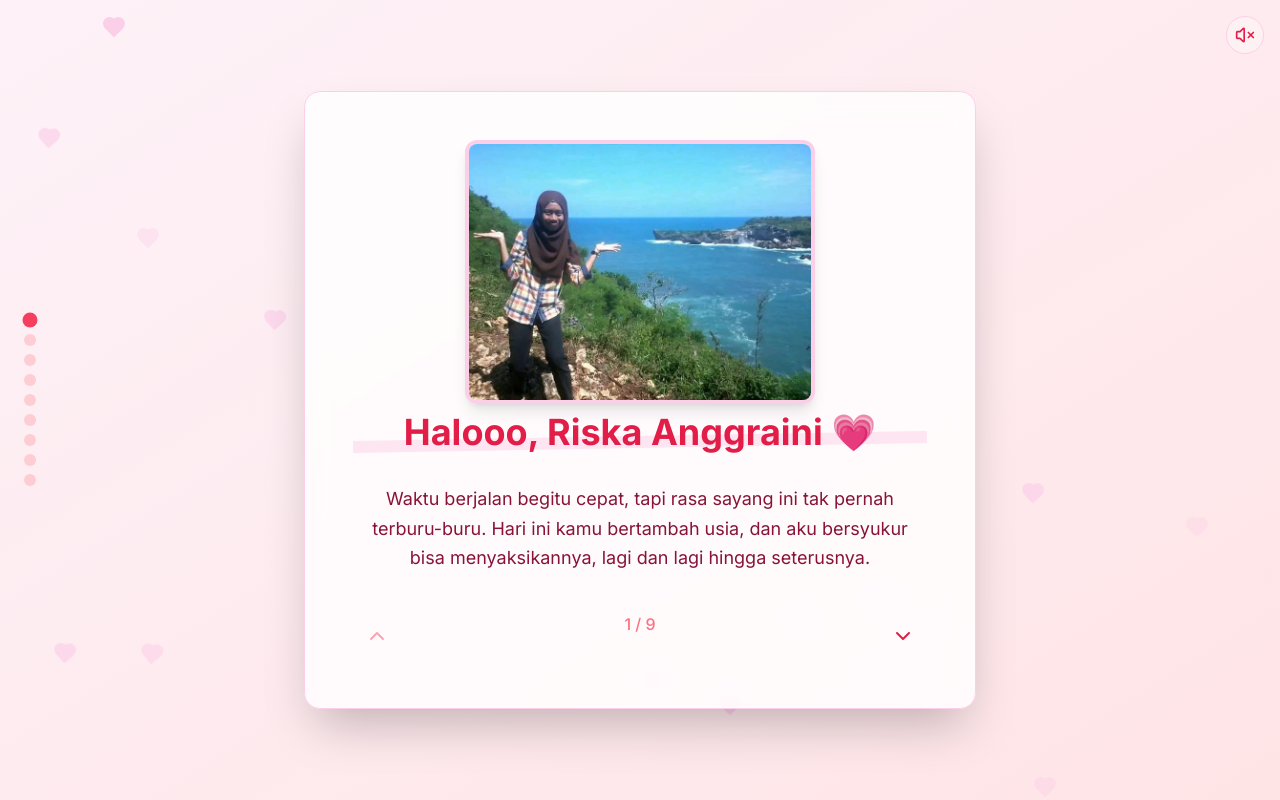
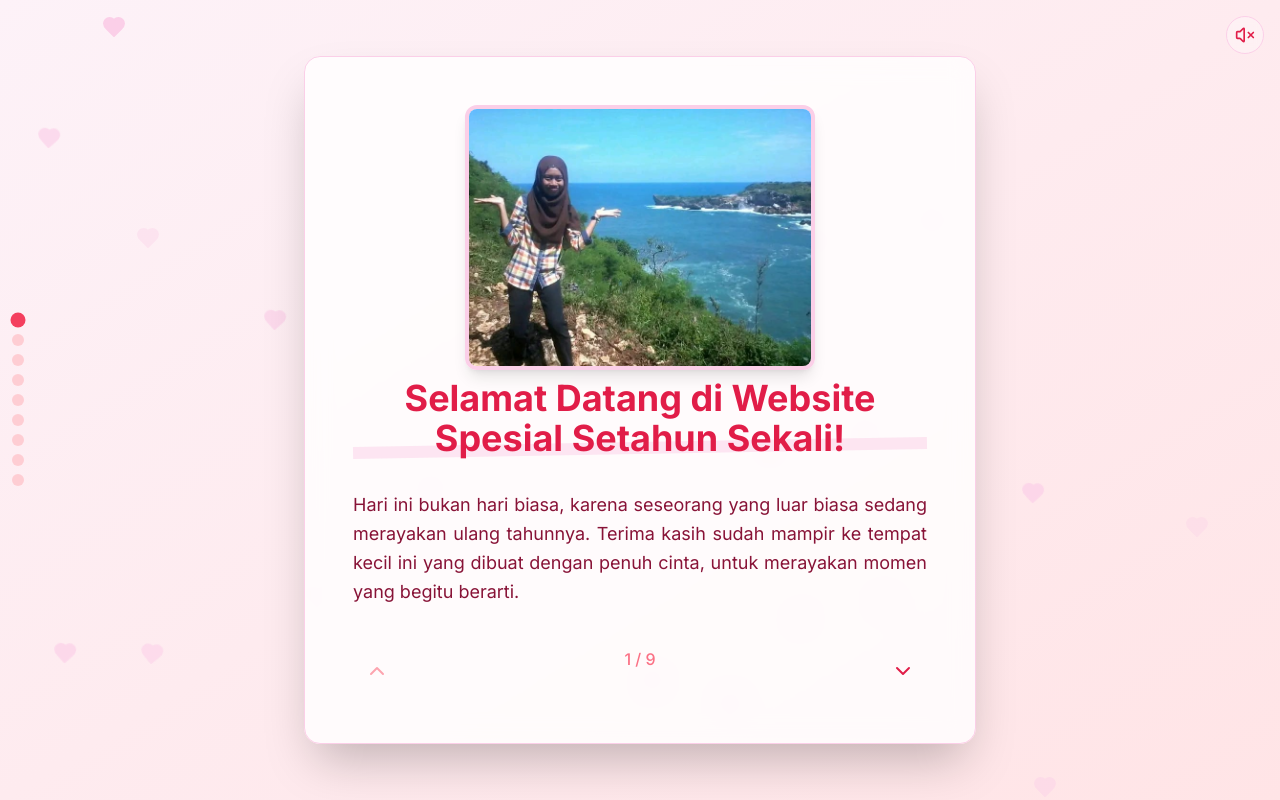
Before and after one commit to Sanjikunnn/hbdayang, a Next.js app: page / in a window 1280 px wide. Built offline with nearby package versions, Linux system fonts and the light colour scheme.

Commit message:
Update ke-3

```diff
--- a/app/page.tsx
+++ b/app/page.tsx
@@ -218,9 +218,9 @@ export default function BirthdayPage() {
   const sections = [
     {
       id: "greeting",
-      title: "Halooo, Riska Anggraini 💗",
+      title: "Selamat Datang di Website Spesial Setahun Sekali!",
       content:
-        "Waktu berjalan begitu cepat, tapi rasa sayang ini tak pernah terburu-buru. Hari ini kamu bertambah usia, dan aku bersyukur bisa menyaksikannya, lagi dan lagi hingga seterusnya.",
+        "Hari ini bukan hari biasa, karena seseorang yang luar biasa sedang merayakan ulang tahunnya. Terima kasih sudah mampir ke tempat kecil ini yang dibuat dengan penuh cinta, untuk merayakan momen yang begitu berarti.",
     },
     {
       id: "memories",
@@ -440,7 +440,7 @@ export default function BirthdayPage() {
       )}
 
       {/* Navigation indicator */}
-      <div className="fixed left-6 top-1/2 -translate-y-1/2 flex flex-col gap-2">
+      <div className="fixed left-3 top-1/2 -translate-y-1/2 flex flex-col gap-2 z-50">
         {sections.map((_, index) => (
           <button
             key={index}
@@ -454,7 +454,7 @@ export default function BirthdayPage() {
       </div>
 
       {/* Main content */}
-      <div className="w-full max-w-6xl min-h-screen flex items-center justify-center px-6">
+      <div className="w-full max-w-6xl min-h-screen flex items-center justify-center text-justify px-4">
         <AnimatePresence mode="wait">
           <motion.div
             key={currentSection}
@@ -477,7 +477,7 @@ export default function BirthdayPage() {
             )}
 
             {currentSection === 1 && (
-              <div className="grid grid-cols-2 gap-4 mb-8 text-justify">
+              <div className="grid grid-cols-2 gap-2 mb-8 text-justify">
                 <Image
                   src="/memories/IMG-20250501-WA0009.jpg?height=200&width=200"
                   width={200}
@@ -500,7 +500,7 @@ export default function BirthdayPage() {
                 initial={{ opacity: 0 }}
                 animate={{ opacity: 1 }}
                 transition={{ staggerChildren: 0.1, delayChildren: 0.3 }}
-                className="grid grid-cols-2 md:grid-cols-3 gap-3 mb-8"
+                className="grid grid-cols-2 md:grid-cols-3 gap-3 mb-8 text-justify"
               >
                 {memoryPhotos.map((memory, i) => (
                   <motion.div
@@ -570,17 +570,17 @@ export default function BirthdayPage() {
               <div className="w-full h-full bg-[radial-gradient(ellipse_at_top,_var(--tw-gradient-stops))] from-pink-300 via-pink-200 to-pink-100" />
             </div>
 
-            <div className="z-10 text-center px-4 py-8">
-              <h3 className="text-xl font-bold text-rose-600 mb-1">Untukmu yang Teristimewa</h3>
-              <h4 className="text-2xl font-bold text-rose-600 mb-4">Riska Anggraini</h4>
+            <div className="z-10 text-justify px-1 py-8">
+              <h3 className="text-xl font-bold text-rose-600 mb-1 text-center">Untukmu yang Teristimewa</h3>
+              <h4 className="text-2xl font-bold text-rose-600 mb-4 text-center">Riska Anggraini</h4>
               <p className="text-rose-800 mb-6 leading-relaxed">
                 Setiap detik yang kita lewati bersama adalah anugerah terindah. Cintamu, perhatianmu, dan cara kau membuat setiap hari menjadi lebih berarti, semuanya adalah keajaiban yang aku syukuri setiap saat. Aku tak pernah merasa seutuhnya hidup hingga aku memilikimu di sisi.
               </p>
               <p className="text-rose-800 mb-6 leading-relaxed">
                 Di hari ulang tahunmu ini, izinkan aku mengucapkan betapa besar rasa terima kasihku atas segala yang telah kau beri. Semoga kebahagiaanmu selalu mekar seperti bunga yang tak pernah layu, dan cinta kita semakin kokoh, tak tergoyahkan oleh waktu.
               </p>
-              <p className="text-rose-600 font-bold">Pria dengan penuh cinta,</p>
-              <p className="italic text-rose-500">Faizal Muhamad Iqbal</p>
+              <p className="text-rose-600 font-bold text-center">Pria dengan penuh cinta,</p>
+              <p className="italic text-rose-500 text-center">Faizal Muhamad Iqbal</p>
             </div>
 
 
@@ -605,7 +605,7 @@ export default function BirthdayPage() {
 
             {currentSection === 4 && (
               <div className="mb-8">
-                <div className="relative overflow-hidden rounded-xl border-2 border-pink-200 shadow-lg aspect-video">
+                <div className="relative overflow-hidden h-[270px] w-full rounded-xl border-2 border-pink-200 shadow-lg aspect-video">
                   {/* Slideshow */}
                   <div className="relative w-full h-full">
                     <AnimatePresence mode="wait">
@@ -623,8 +623,8 @@ export default function BirthdayPage() {
                           fill
                           className="object-cover"
                         />
-                        <div className="absolute inset-x-0 bottom-0 bg-gradient-to-t from-black/70 to-transparent p-4 text-white">
-                          <p className="text-center font-medium">{slideshowImages[currentSlide].caption}</p>
+                        <div className="absolute inset-x-0 bottom-0 bg-gradient-to-t from-black/70 to-transparent p-0 text-white">
+                          <p className="text-center font-sm">{slideshowImages[currentSlide].caption}</p>
                         </div>
                       </motion.div>
                     </AnimatePresence>
@@ -632,14 +632,14 @@ export default function BirthdayPage() {
                     {/* Navigation arrows */}
                     <button
                       onClick={prevSlide}
-                      className="absolute left-2 top-1/2 -translate-y-1/2 p-2 rounded-full bg-white/30 backdrop-blur-sm text-white hover:bg-white/50 transition-all"
+                      className="absolute left-0 top-1/2 -translate-y-1/2 p-2 rounded-full bg-white/30 backdrop-blur-l text-white hover:bg-white/50 transition-all"
                       aria-label="Previous slide"
                     >
                       <ChevronLeft size={20} />
                     </button>
                     <button
                       onClick={nextSlide}
-                      className="absolute right-2 top-1/2 -translate-y-1/2 p-2 rounded-full bg-white/30 backdrop-blur-sm text-white hover:bg-white/50 transition-all"
+                      className="absolute right-0 top-1/2 -translate-y-1/2 p-2 rounded-full bg-white/30 backdrop-blur-l text-white hover:bg-white/50 transition-all"
                       aria-label="Next slide"
                     >
                       <ChevronRight size={20} />
@@ -687,7 +687,7 @@ export default function BirthdayPage() {
               <span className="block h-3 bg-pink-200/50 absolute bottom-1 left-0 right-0 z-0 transform -rotate-1"></span>
             </h2>
 
-            <div className="mt-8 text-lg text-center leading-relaxed">{sections[currentSection].content}</div>
+            <div className="mt-8 text-lg text-justify leading-relaxed">{sections[currentSection].content}</div>
 
             {currentSection === sections.length - 1 && (
               <div className="mt-8 flex flex-col items-center gap-4">
--- a/components/fireworks.tsx
+++ b/components/fireworks.tsx
@@ -205,7 +205,7 @@ const explodeFirework = (firework: Firework) => {
         className="absolute inset-0 w-full h-full pointer-events-none z-10"
         style={{ background: "transparent" }}
       />
-      <div className="absolute top-1/4 w-full text-center z-20 animate-fade-in-up">
+      <div className="absolute top-1/3 w-full text-center z-20 animate-fade-in-up">
         <h1 className="text-3xl md:text-5xl font-bold text-white drop-shadow-lg">
           SELAMAT ULANG TAHUN<br />
           <span className="text-rose-300">RISKA ANGGRAINI</span><br />
```
